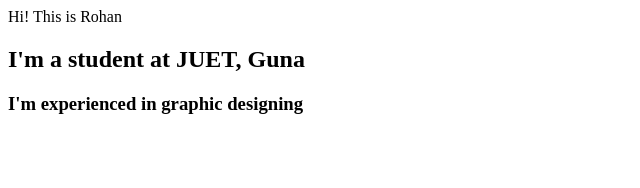
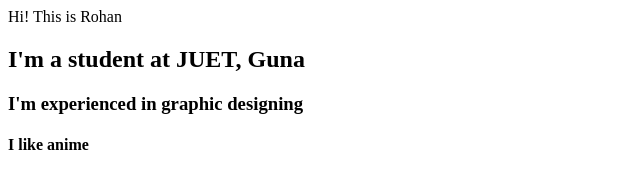
Before and after one commit to RohanShah210/rohanshah-portfolio, a plain HTML site: page index.html in a window 1280 px wide. Shown: the whole page, without its empty margins (0-640 px from the left). Drawn offline with Linux system fonts and the light colour scheme.

Commit message:
update: interest

```diff
--- a/index.html
+++ b/index.html
@@ -12,5 +12,6 @@
     <h2>I'm a student at JUET, Guna</h2>
 
     <h3>I'm experienced in graphic designing</h3>
+    <h4>I like anime</h4>
 </body>
 </html>
```
